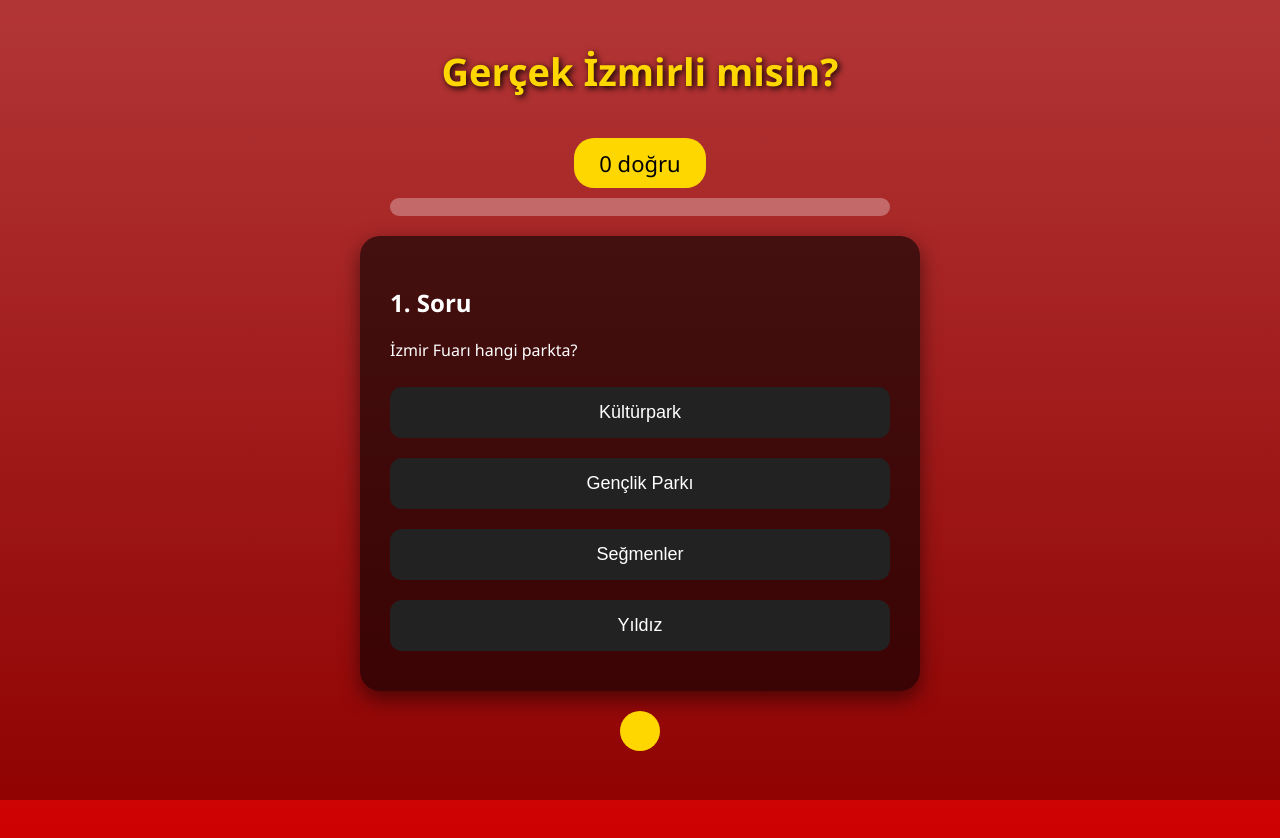
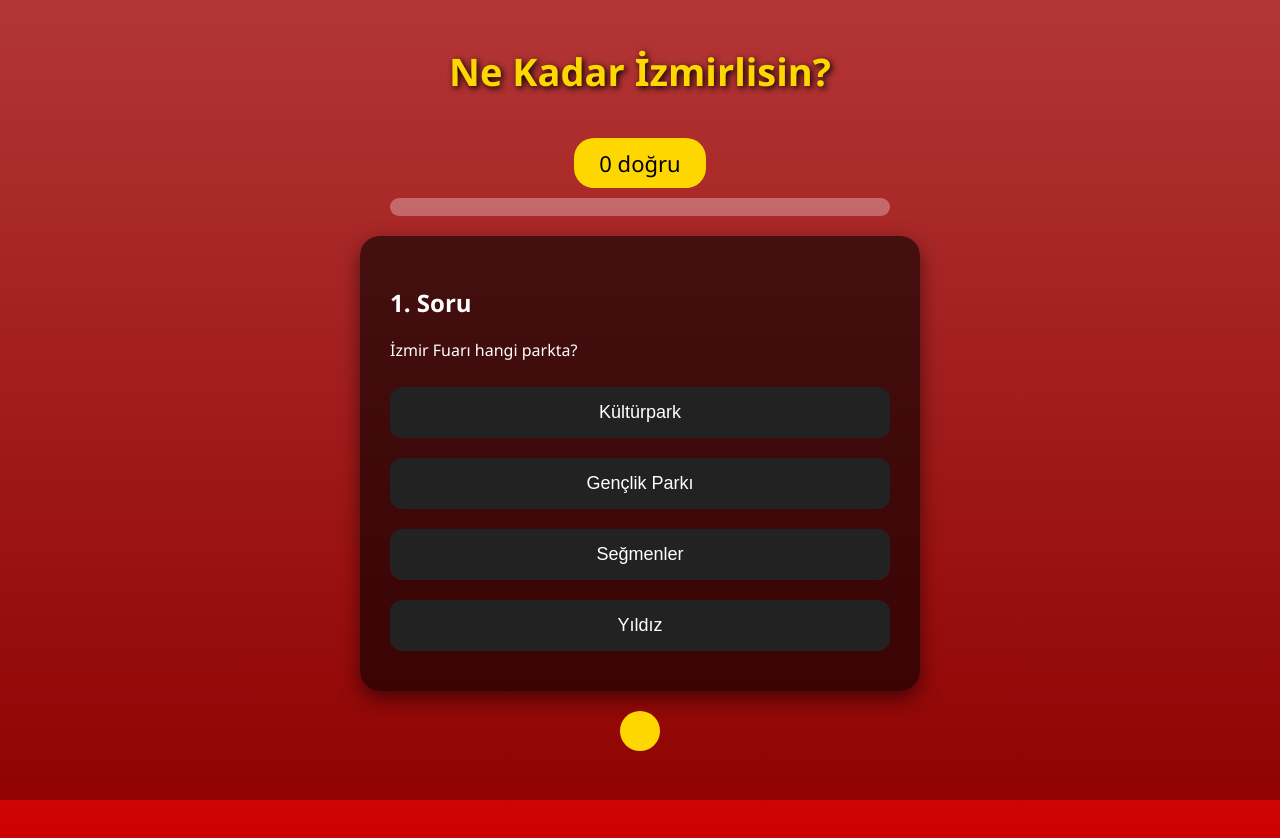
Before and after one commit to ilkinguzel/izmirgame, a plain HTML site: page index.html in a window 1280 px wide. Drawn offline with Linux system fonts and the light colour scheme.

Commit message:
Update index.html

```diff
--- a/index.html
+++ b/index.html
@@ -178,7 +178,7 @@ button.answer:hover {
 
 <body>
 
-<h1>Gerçek İzmirli misin?</h1>
+<h1>Ne Kadar İzmirlisin?</h1>
 
 <div id="score">0 doğru</div>
 
```
